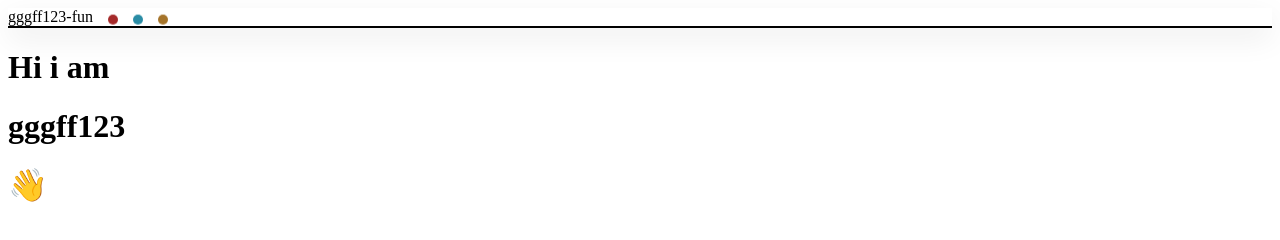
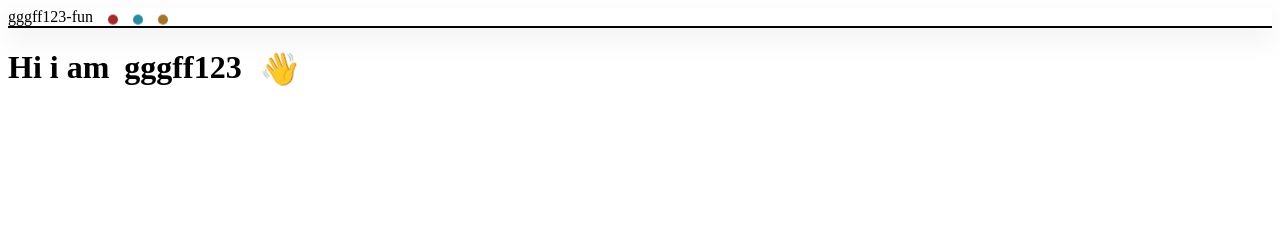
Before and after one commit to gggff123/gggff123.fun, a plain HTML site: page index.html in a window 1280 px wide. Drawn offline with Linux system fonts and the light colour scheme; a web font is replaced by a local one.

Commit message:
Update style.css

```diff
--- a/style.css
+++ b/style.css
@@ -1,3 +1,6 @@
+body{
+  font-family: Caacupe One;
+}
 .dot1{
   width: 10px;
   height: 10px;
@@ -46,3 +49,32 @@ header{
 .dot3{
   animation: up 2s infinite alternate;
 }
+.wave{
+  position: relative;
+  width: 100px;
+  height: 100px;
+}
+.hi{
+  transform-origin: bottom center;
+  animation: wave 0.6s ease-in-out infinite alternate;
+  position: relative;
+  top: 5px;
+}
+@keyframes wave {
+  0%   { transform: rotate(0deg),scale(40px); }
+  100% { transform: rotate(40deg); }
+}
+.main {
+  display: flex;
+  gap: 15px;
+}
+.gg:hover {
+     animation: alternate infinite rainbow 2s;
+}
+@keyframes rainbow {
+  0% {color: black;}
+  20% {color:green;}
+  40% {color:rgb(226, 31, 31);}
+  80% {color:rgb(58, 37, 250);}
+  100% {color:rgb(255, 136, 0);}
+}
```
